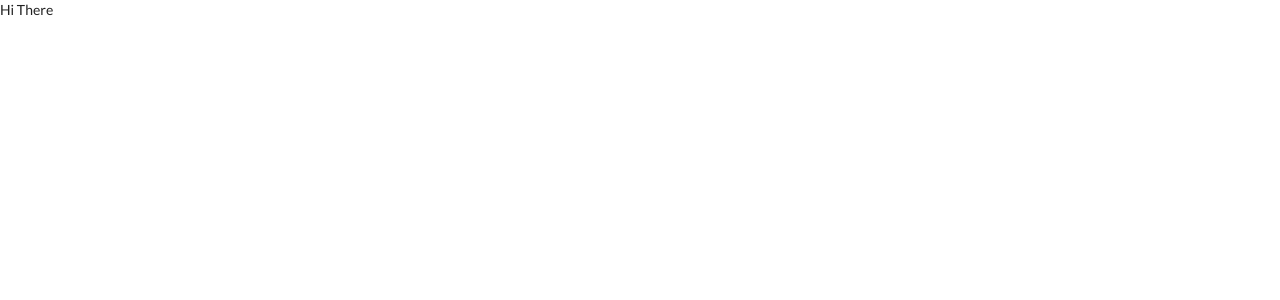
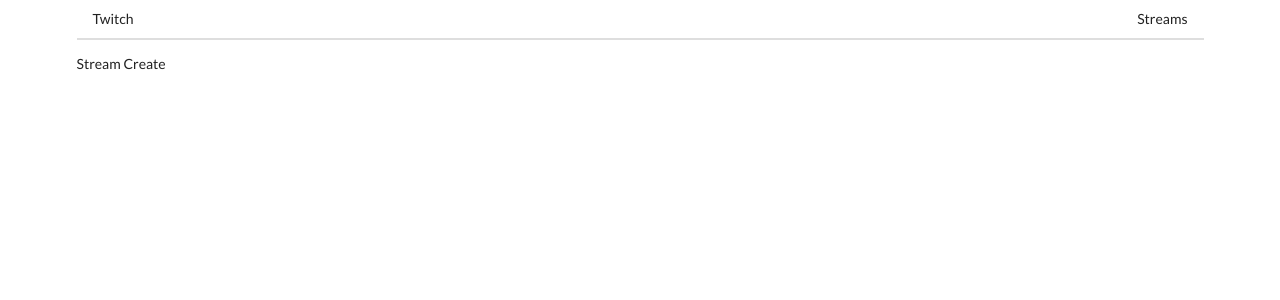
Before and after one commit to sefatanam/react-flow, a React (Create React App) app in the folder jsx/: page /streams/new in a window 1280 px wide. Shown: the top 300 px of the page. Built offline with nearby package versions, Linux system fonts and the light colour scheme.

Commit message:
clients : streaming app init

```diff
--- a/jsx/package.json
+++ b/jsx/package.json
@@ -8,6 +8,7 @@
     "@testing-library/user-event": "^12.1.10",
     "react": "^17.0.2",
     "react-dom": "^17.0.2",
+    "react-router-dom": "^5.3.0",
     "react-scripts": "4.0.3",
     "web-vitals": "^1.0.1"
   },
--- /dev/null
+++ b/jsx/src/components/App.js
@@ -0,0 +1,27 @@
+import React from 'react';
+import {BrowserRouter, Route,} from "react-router-dom";
+import StreamList from "./streams/StreamList";
+import StreamCreate from "./streams/StreamCreate";
+import StreamEdit from "./streams/StreamEdit";
+import StreamDelete from "./streams/StreamDelete";
+import StreamShow from "./streams/StreamShow";
+import Header from "./Header";
+
+const App = () => {
+    return (
+        <div className="ui container">
+            <BrowserRouter>
+                <div>
+                    <Header/>
+                    <Route path='/' exact component={StreamList}/>
+                    <Route path='/streams/new' exact component={StreamCreate}/>
+                    <Route path='/streams/edit' exact component={StreamEdit}/>
+                    <Route path='/streams/delete' exact component={StreamDelete}/>
+                    <Route path='/streams/show' exact component={StreamShow}/>
+                </div>
+            </BrowserRouter>
+        </div>
+    );
+};
+
+export default App;
--- /dev/null
+++ b/jsx/src/components/Header.js
@@ -0,0 +1,16 @@
+import React from 'react';
+import {Link} from "react-router-dom";
+
+const Header = () => {
+    return (
+        <div className="ui secondary pointing menu">
+            <Link to='/' className="item">Twitch</Link>
+            <div className="right menu">
+                <Link to='/' className='item'>Streams</Link>
+            </div>
+
+        </div>
+    );
+};
+
+export default Header;
--- /dev/null
+++ b/jsx/src/components/streams/StreamCreate.js
@@ -0,0 +1,11 @@
+import React from 'react';
+
+const StreamCreate = () => {
+    return (
+        <div>
+            Stream Create
+        </div>
+    );
+};
+
+export default StreamCreate;
--- /dev/null
+++ b/jsx/src/components/streams/StreamDelete.js
@@ -0,0 +1,11 @@
+import React from 'react';
+
+const StreamDelete = () => {
+    return (
+        <div>
+            Stream Delete
+        </div>
+    );
+};
+
+export default StreamDelete;
--- /dev/null
+++ b/jsx/src/components/streams/StreamEdit.js
@@ -0,0 +1,11 @@
+import React from 'react';
+
+const StreamEdit = () => {
+    return (
+        <div>
+            Stream Edit
+        </div>
+    );
+};
+
+export default StreamEdit;
--- /dev/null
+++ b/jsx/src/components/streams/StreamList.js
@@ -0,0 +1,11 @@
+import React from 'react';
+
+const StreamList = () => {
+    return (
+        <div>
+            Stream List
+        </div>
+    );
+};
+
+export default StreamList;
--- /dev/null
+++ b/jsx/src/components/streams/StreamShow.js
@@ -0,0 +1,11 @@
+import React from 'react';
+
+const StreamShow = () => {
+    return (
+        <div>
+            Stream Show
+        </div>
+    );
+};
+
+export default StreamShow;
--- a/jsx/src/index.js
+++ b/jsx/src/index.js
@@ -1,9 +1,5 @@
 // import react and react DOM
 import React from 'react';
 import ReactDOM from "react-dom";
-// create react component
-const App = () => {
-    return <div>Hi There</div>;
-};
-// take the react component and show in the screen
-ReactDOM.render(<App/> ,document.querySelector("#root"))
+import App from "./components/App";
+ReactDOM.render(<App/>, document.querySelector("#root"))
```
Also changed, not shown: 1 other file (tests, documents, lock files or other folders).
